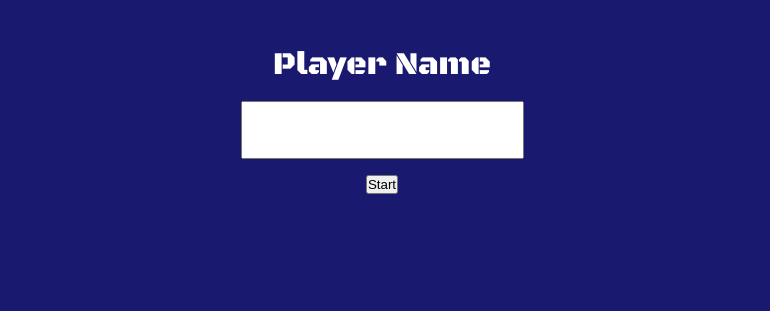
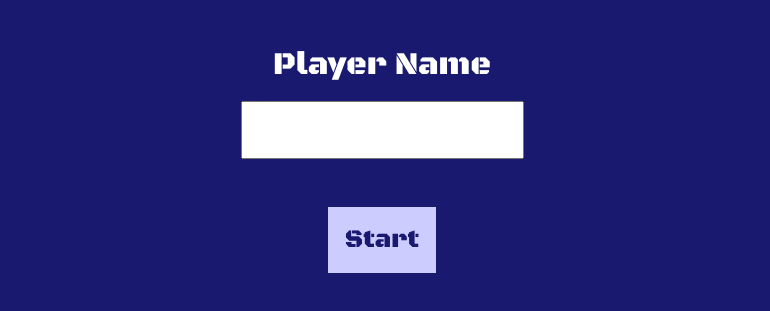
Before and after one commit to dwright1989/Battleship, a website with bundled scripts: page dist/index.html in a window 1280 px wide. Shown: the part 227-538 px from the top of the page, without its empty margins (258-1028 px from the left). Built offline with nearby package versions, Linux system fonts and the light colour scheme.

Commit message:
CSS changes for button and field

```diff
--- a/src/modules/UILoad.js
+++ b/src/modules/UILoad.js
@@ -17,18 +17,19 @@ export default class UILoad{
         let form = document.createElement("form");
         form.id="playerNameForm";
         let nameLabel = document.createElement("label");
-        nameLabel.for = "playerNameInput";
+        nameLabel.for = "playerName";
         nameLabel.textContent = "Player Name";
 
         let nameInput = document.createElement("input");
         nameInput.type="text";
         nameInput.id="playerNameInput";
-        nameInput.name="playerNameInput";
+        nameInput.name="playerName";
 
         let submitButton = document.createElement("button");
         submitButton.type="submit";
         submitButton.value="submit";
         submitButton.textContent="Start";
+        submitButton.id="startButton";
         form.appendChild(nameLabel);
         form.appendChild(nameInput);
         form.appendChild(submitButton);
--- a/src/style.css
+++ b/src/style.css
@@ -36,6 +36,10 @@ h1{
     margin-bottom: 0;
 }
 
+button{
+    cursor: pointer;
+}
+
 
 /*INTRO PAGE*/
 
@@ -53,6 +57,12 @@ h1{
     font-size: 1.5vw;
 }
 
+#playerNameInput:focus{
+    outline: none;
+    border-color: var(--colorTwo);
+    box-shadow: 0 0 10px var(--colorTwo);
+}
+
 #nameFormError{
     text-align: center;
     padding-bottom: 0.5rem;
@@ -62,3 +72,22 @@ h1{
 .error{
     color: red;
 }
+
+#startButton{
+    background-color: var(--colorTwo);
+    padding: 1rem;
+    font-size: 2vw;
+    font-family: 'Black Ops One';
+    margin-top: 2rem;
+    color: var(--main-color);
+    border: 1px solid var(--colorTwo);
+    transition-property:background-color;
+    transition-duration: 1s;
+    transition-timing-function: ease-out;
+    transition-delay: 0.25s;
+}
+
+#startButton:hover{
+    background-color: var(--main-color);
+    color: var(--colorThree);
+}
```
Also changed, not shown: dist/main.js.
